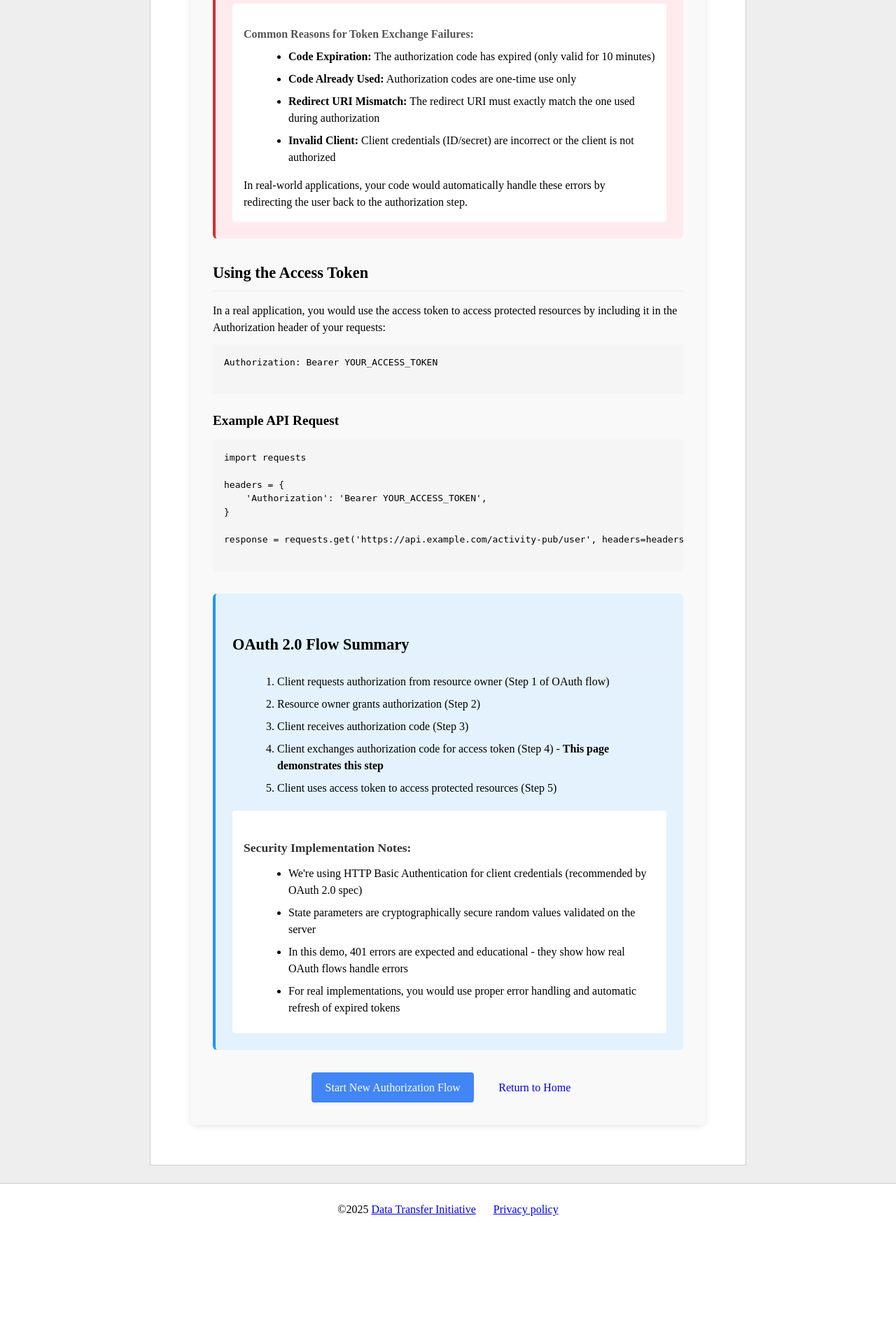
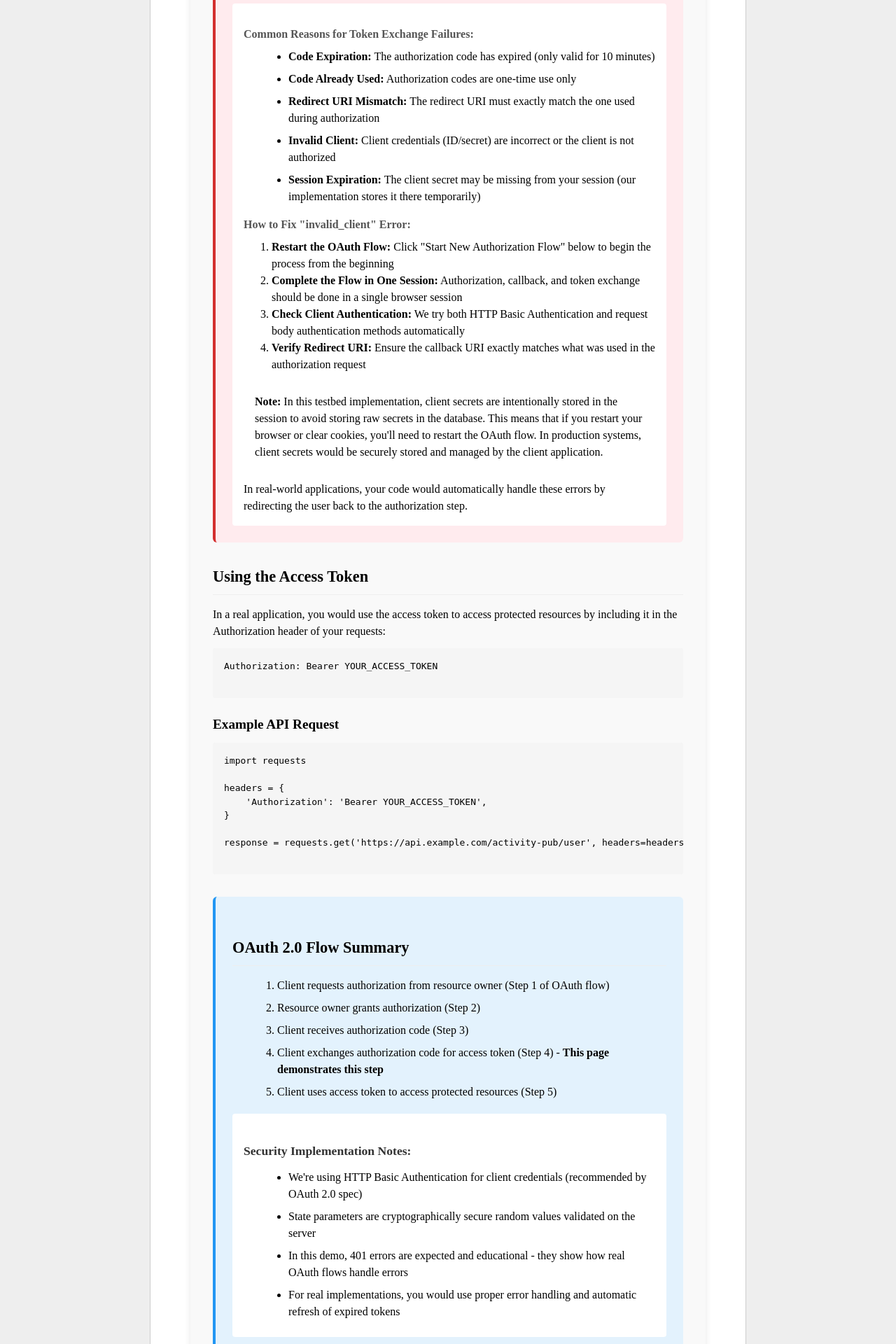
Before and after one commit to dtinit/activity-pub-testbed, a Django app: page /test/oauth/token/ in a window 1280 px wide. Shown: the part 565-2485 px from the top of the page at 70% size. Before the commit the page ends 2302 px from the top, so only its background shows below. Run offline with Django 5.2, Linux system fonts and the light colour scheme; a user stored in the database is signed in; tables that the repository leaves empty hold one stand-in row (values such as "Sample post"); style sheets or scripts are compiled from the project's sources; parts of the project's set-up code (start-up, migrations or seed data) failed here and were passed over; some libraries are stand-ins or nearby versions.

Commit message:
feat(oauth): Fix client authentication in token exchange process

```diff
--- a/testbed/core/templates/oauth_token_exchange.html
+++ b/testbed/core/templates/oauth_token_exchange.html
@@ -52,7 +52,23 @@
             <li><strong>Code Already Used:</strong> Authorization codes are one-time use only</li>
             <li><strong>Redirect URI Mismatch:</strong> The redirect URI must exactly match the one used during authorization</li>
             <li><strong>Invalid Client:</strong> Client credentials (ID/secret) are incorrect or the client is not authorized</li>
+            <li><strong>Session Expiration:</strong> The client secret may be missing from your session (our implementation stores it there temporarily)</li>
           </ul>
+
+          <h4>How to Fix "invalid_client" Error:</h4>
+          <ol>
+            <li><strong>Restart the OAuth Flow:</strong> Click "Start New Authorization Flow" below to begin the process from the beginning</li>
+            <li><strong>Complete the Flow in One Session:</strong> Authorization, callback, and token exchange should be done in a single browser session</li>
+            <li><strong>Check Client Authentication:</strong> We try both HTTP Basic Authentication and request body authentication methods automatically</li>
+            <li><strong>Verify Redirect URI:</strong> Ensure the callback URI exactly matches what was used in the authorization request</li>
+          </ol>
+
+          <div class="alert alert-info">
+            <strong>Note:</strong> In this testbed implementation, client secrets are intentionally stored in the session to avoid storing raw secrets in the database.
+            This means that if you restart your browser or clear cookies, you'll need to restart the OAuth flow.
+            In production systems, client secrets would be securely stored and managed by the client application.
+          </div>
+
           <p>In real-world applications, your code would automatically handle these errors by redirecting the user back to the authorization step.</p>
         </div>
       </div>
--- a/testbed/core/utils/oauth_utils.py
+++ b/testbed/core/utils/oauth_utils.py
@@ -22,7 +22,16 @@ def get_user_application(user, request=None):
     Get or create an OAuth application for a user.
 
     If request is provided, stores the raw client secret in the session
-    for later use in token exchange requests.
+    for later use in token exchange requests. For security reasons, the raw client secret
+    is never stored in the database, only the hashed version. We keep the raw version
+    in the session temporarily to enable token exchange in the OAuth flow.
+
+    Args:
+        user: The user to get/create an application for
+        request: Optional request object with session for storing client secret
+
+    Returns:
+        Application instance with raw_client_secret attribute if available
     """
     # Check if user already has an application
     applications = Application.objects.filter(user=user)
@@ -35,11 +44,20 @@ def get_user_application(user, request=None):
             logger.warning(f"User {user.username} has multiple OAuth applications. Using the first one.")
         logger.info(f"Retrieved existing OAuth application for user {user.username}")
 
+        # Initialize the raw client secret attribute to None
+        application.raw_client_secret = None
+
         # If we have the raw client secret in session, use it (needed for token exchange)
         if request and CLIENT_SECRET_SESSION_KEY in request.session:
             # Attach the raw client_secret as an attribute for token exchange
             application.raw_client_secret = request.session[CLIENT_SECRET_SESSION_KEY]
             logger.info("Using raw client secret from session for token exchange")
+        elif request:
+            logger.warning(f"Raw client secret not found in session for user {user.username}. This will prevent token exchange.")
+            # We could potentially implement a client secret recovery mechanism here if needed
+
+        # Add client ID to the log for troubleshooting
+        logger.info(f"Application details - Client ID: {application.client_id}, Has raw secret: {hasattr(application, 'raw_client_secret') and application.raw_client_secret is not None}")
 
         return application
 
--- a/testbed/core/views.py
+++ b/testbed/core/views.py
@@ -63,7 +63,8 @@ def index(request):
     user_actors = Actor.objects.filter(user=request.user)
 
     # Get the user's OAuth application using our utility function
-    application = get_user_application(request.user)
+    # Pass the request object to allow storing the client secret in the session
+    application = get_user_application(request.user, request)
 
     if request.method == "POST":
         oauth_form = OAuthApplicationForm(request.POST, instance=application)
@@ -140,7 +141,8 @@ def test_authorization_view(request):
     This will redirect to the authorization endpoint with appropriate parameters.
     """
     # Get the user's OAuth application (this is normally used by the destination service)
-    application = get_user_application(request.user)
+    # Pass the request object to allow storing the client secret in the session
+    application = get_user_application(request.user, request)
 
     # Use our own callback URL for the test flow
     scheme = request.scheme
@@ -219,11 +221,21 @@ def test_token_exchange_view(request):
         return render(request, 'oauth_token_exchange.html', context)
 
     # Get the application for client credentials
-    application = get_user_application(request.user)
+    application = get_user_application(request.user, request)
 
     # Prepare token request parameters
     token_url = f"{request.scheme}://{request.get_host()}/oauth/token/"
     redirect_uri = f"{request.scheme}://{request.get_host()}/callback"
+
+    # Check if we have a raw client secret available
+    if not hasattr(application, 'raw_client_secret') or not application.raw_client_secret:
+        logger.error(f"Raw client secret not available for token exchange. Client ID: {application.client_id}")
+        context['token_error'] = "Client secret not available. This may happen if your session expired. Try restarting the OAuth flow."
+        return render(request, 'oauth_token_exchange.html', context)
+
+    # Log client credentials status (without exposing the actual secret)
+    logger.info(f"Client credentials prepared for token exchange. Client ID: {application.client_id}")
+    logger.info(f"Raw client secret available: {bool(application.raw_client_secret)}")
 
     # Prepare the data for token exchange
     # This follows the OAuth 2.0 specification for token requests
@@ -231,22 +243,22 @@ def test_token_exchange_view(request):
         'grant_type': 'authorization_code',
         'code': code,
         'redirect_uri': redirect_uri,
-        'client_id': application.client_id,
-        'client_secret': application.client_secret,
+        # We'll use HTTP Basic Auth instead of including these in the body
+        # 'client_id': application.client_id,
+        # 'client_secret': application.raw_client_secret,
     }
 
     try:
         # Make the token request
         logger.info(f"Attempting to exchange authorization code for token")
 
-        # Log the complete request details for debugging
+        # Log the complete request details for debugging (except the secret)
         logger.info(f"Token request URL: {token_url}")
         logger.info(f"Token request parameters: {token_data}")
 
-        # Use HTTP Basic Authentication for client credentials (preferred method)
-        # Remove client_secret from form parameters
-        client_id = token_data.pop('client_id')
-        client_secret = token_data.pop('client_secret')
+        # Get client credentials
+        client_id = application.client_id
+        client_secret = application.raw_client_secret
 
         # Set standard content type header for form data
         headers = {
@@ -254,13 +266,37 @@ def test_token_exchange_view(request):
             'Accept': 'application/json'
         }
 
-        # Make the request with Basic Authentication for client credentials
+        # OAuth 2.0 spec allows for two methods of client authentication:
+        # 1. HTTP Basic Authentication (preferred and more secure)
+        # 2. Including client credentials in the request body
+
+        # First try: Use HTTP Basic Authentication for client credentials (preferred method)
+        logger.info("Attempting token exchange using HTTP Basic Authentication")
         token_response = requests.post(
             token_url,
-            data=token_data,
+            data=token_data.copy(),  # Use a copy to avoid modifying the original
             headers=headers,
             auth=(client_id, client_secret)  # HTTP Basic Authentication
         )
+
+        # If first method fails with 401 Unauthorized, try the alternative method
+        if token_response.status_code == 401:
+            logger.info("HTTP Basic Authentication failed. Trying with credentials in request body.")
+            # Create a new copy of token_data with client credentials included
+            body_auth_data = token_data.copy()
+            body_auth_data['client_id'] = client_id
+            body_auth_data['client_secret'] = client_secret
+
+            # Make the request with credentials in the request body
+            token_response = requests.post(
+                token_url,
+                data=body_auth_data,
+                headers=headers
+            )
+
+            # Log which method succeeded
+            if token_response.status_code == 200:
+                logger.info("Token exchange succeeded using request body authentication")
 
         # Check if the request was successful
         if token_response.status_code == 200:
```
